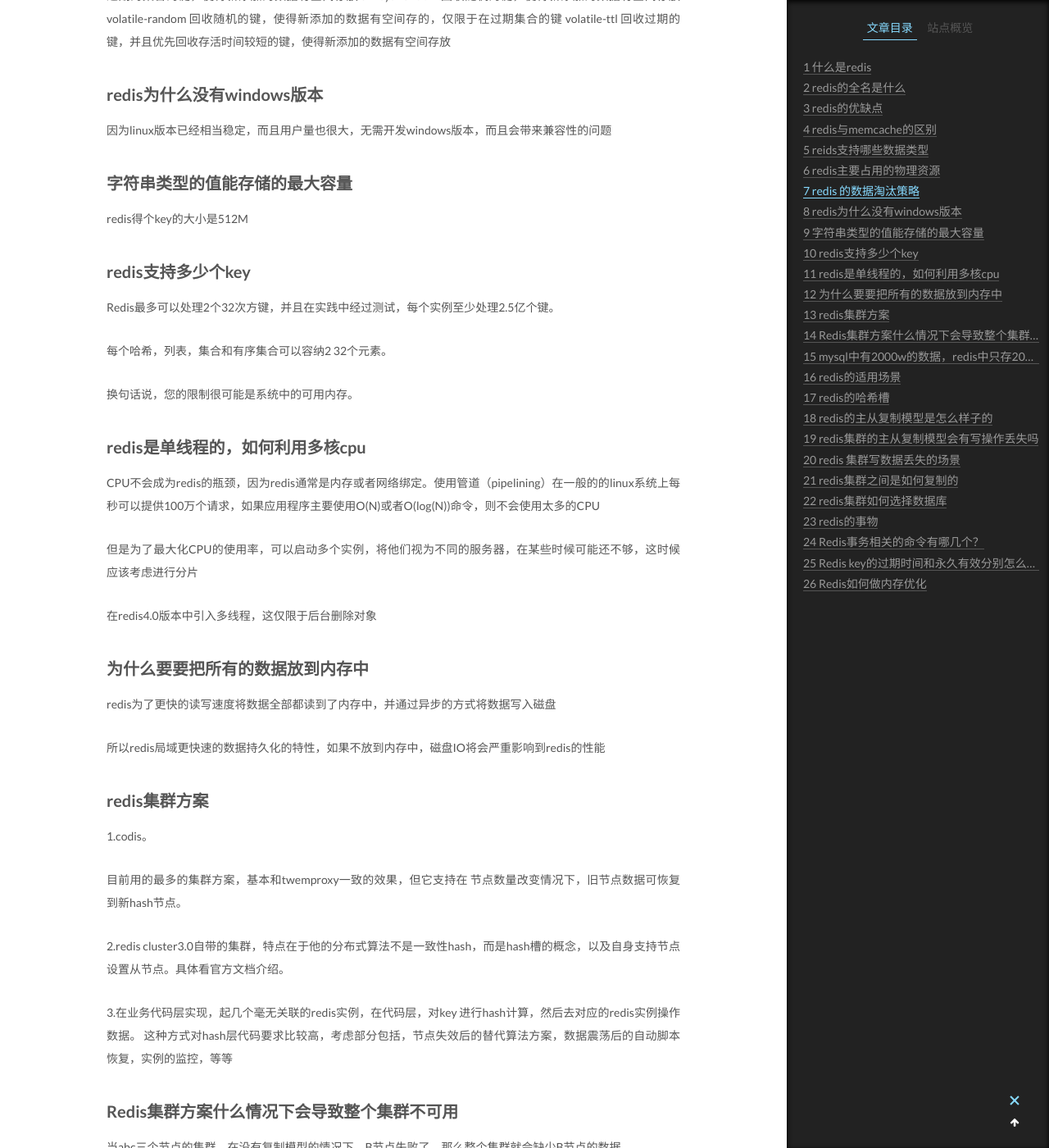
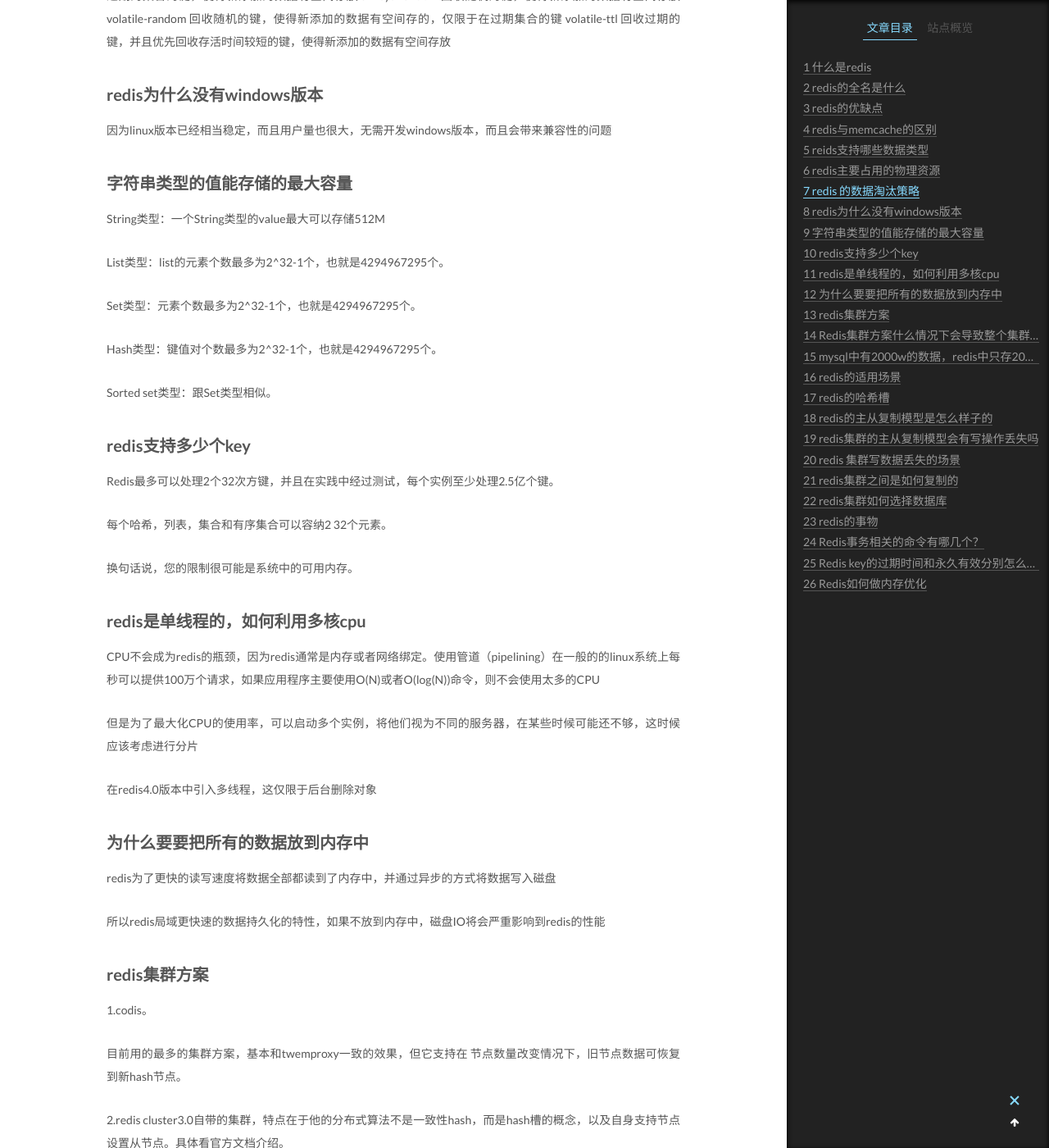
Before and after one commit to marco6688/sirren.github.io, a Jekyll site: the page built from _posts/2019-08-11-redis面试题整理.md, in a window 1280 px wide and 1400 px high, scrolled down 1604 px. Shown: the whole window at 82% size. Built offline with Jekyll 4.4.1, drawn with Linux system fonts in a browser that asks for light colours; comment, search, counter and statistics services are not loaded.

Commit message:
add redis note

```diff
--- a/_posts/2019-08-11-redis面试题整理.md
+++ b/_posts/2019-08-11-redis面试题整理.md
@@ -54,7 +54,15 @@ volatile-ttl 回收过期的键，并且优先回收存活时间较短的键，
 
 ## 字符串类型的值能存储的最大容量
 
-redis得个key的大小是512M
+String类型：一个String类型的value最大可以存储512M
+
+List类型：list的元素个数最多为2^32-1个，也就是4294967295个。
+
+Set类型：元素个数最多为2^32-1个，也就是4294967295个。
+
+Hash类型：键值对个数最多为2^32-1个，也就是4294967295个。
+
+Sorted set类型：跟Set类型相似。
 
 ## redis支持多少个key
 
```
